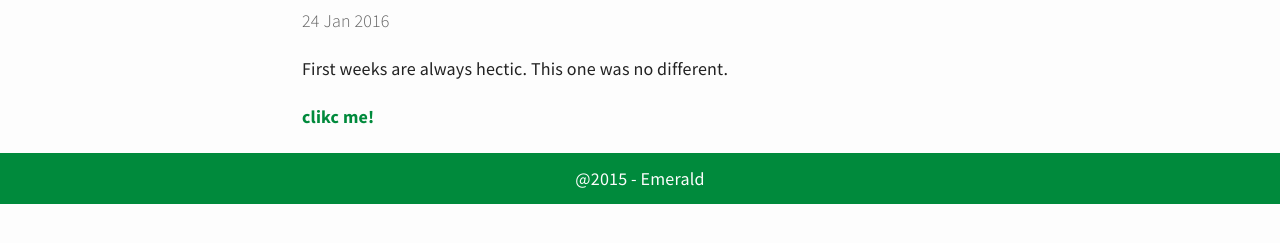
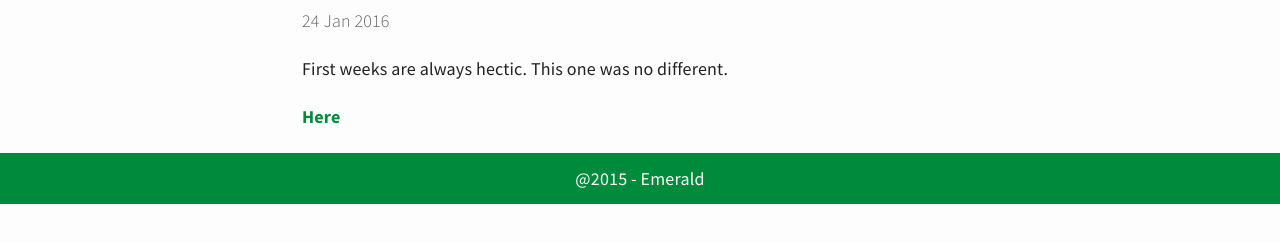
Before and after one commit to c4k9c0/c4k9c0.github.io, a Jekyll site: the page built from _posts/2016-01-24-first-post.md, in a window 1280 px wide. Shown: the part 302-545 px from the top of the page. Built offline with Jekyll 4.4.1, drawn with Linux system fonts in a browser that asks for light colours.

Commit message:
link test

```diff
--- a/_posts/2016-01-24-first-post.md
+++ b/_posts/2016-01-24-first-post.md
@@ -3,4 +3,4 @@ title: What a Week
 ---
 First weeks are always hectic. This one was no different.
 
-<a href="http://google.com"> clikc me! </a>
+[Here](http://assemble.io)
```
